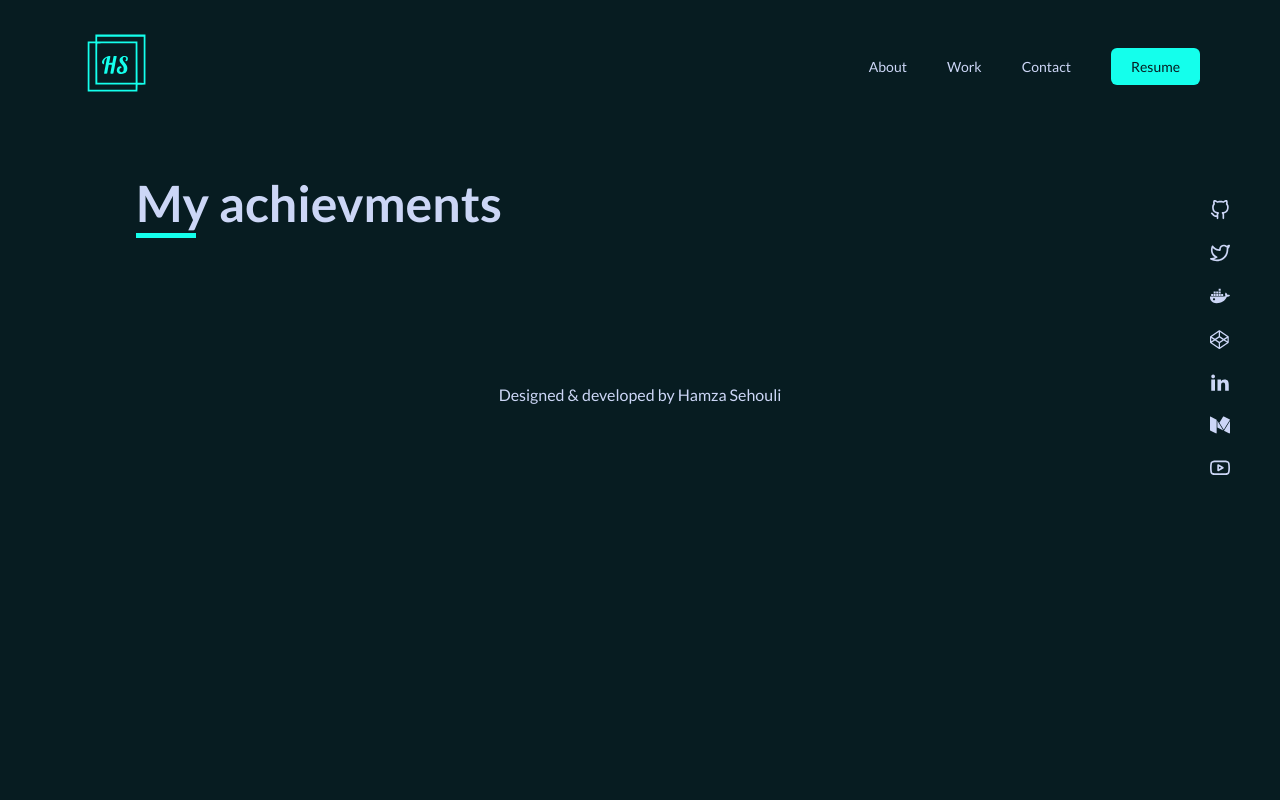
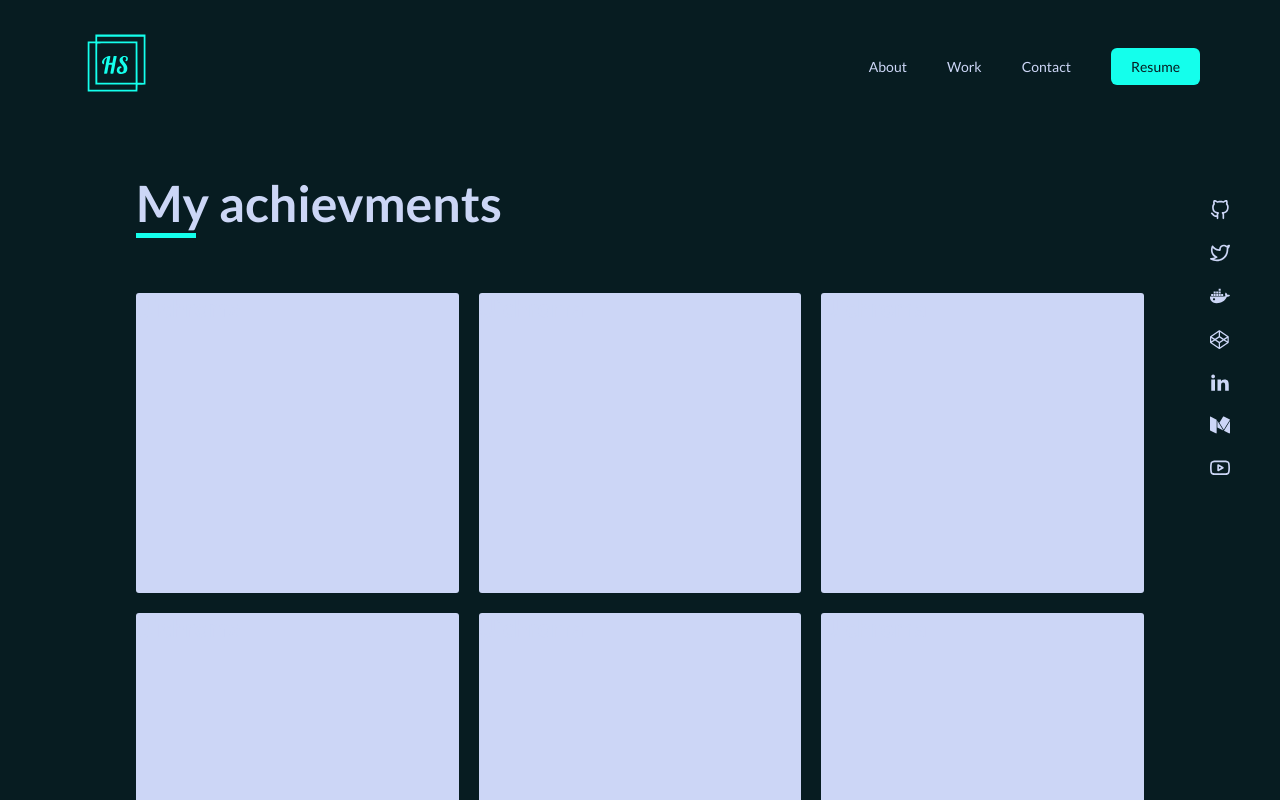
Before and after one commit to Hamzasehouli/myportfolio-nextjs, a Next.js app: page /work in a window 1280 px wide. Shown: the top 800 px of the page. Built offline with nearby package versions, Linux system fonts and the light colour scheme.

Commit message:
Added portfolio data, added workid.js nested route page

```diff
--- /dev/null
+++ b/data/portfolio.js
@@ -0,0 +1,62 @@
+export const portfolio = [
+  {
+    id: "1w",
+    title: "Uichroma",
+    link: "https://uichroma-netlify.app",
+    imageUrl: "sss",
+    github: "sss",
+    techs: ["vue", "html"],
+    descritpion: "ssssssssssss",
+    category: "Frontend",
+  },
+  {
+    id: "2w",
+    title: "Uichroma",
+    link: "https://uichroma-netlify.app",
+    imageUrl: "sss",
+    github: "sss",
+    techs: ["vue", "html"],
+    descritpion: "ssssssssssss",
+    category: "Frontend",
+  },
+  {
+    id: "3w",
+    title: "Uichroma",
+    link: "https://uichroma-netlify.app",
+    imageUrl: "sss",
+    github: "sss",
+    techs: ["vue", "html"],
+    descritpion: "ssssssssssss",
+    category: "Frontend",
+  },
+  {
+    id: "4w",
+    title: "Uichroma",
+    link: "https://uichroma-netlify.app",
+    imageUrl: "sss",
+    github: "sss",
+    techs: ["vue", "html"],
+    descritpion: "ssssssssssss",
+    category: "Frontend",
+  },
+  {
+    id: "4w",
+    title: "Uichroma",
+    link: "https://uichroma-netlify.app",
+    imageUrl: "sss",
+    github: "sss",
+    techs: ["vue", "html"],
+    descritpion: "ssssssssssss",
+    category: "Frontend",
+  },
+  {
+    id: "4w",
+    title: "Uichroma",
+    link: "https://uichroma-netlify.app",
+    imageUrl: "sss",
+    github: "sss",
+    techs: ["vue", "html"],
+    descritpion: "ssssssssssss",
+    category: "Frontend",
+  },
+];
--- a/pages/_app.js
+++ b/pages/_app.js
@@ -1,5 +1,6 @@
 import "../styles/globals.css";
 import "../styles/about.css";
+import "../styles/work.css";
 import Layout from "../components/Layout";
 import { useEffect, useState } from "react";
 import Image from "next/image";
--- a/pages/work/index.js
+++ b/pages/work/index.js
@@ -1,6 +1,22 @@
 import BasePage from "../../components/BasePage";
+import Link from "next/link";
+import { portfolio } from "../../data/portfolio";
+
 const Work = function () {
-  return <BasePage title="My achievments"></BasePage>;
+  const Markup = portfolio.map((w) => {
+    return (
+      <Link passHref href={`/work/${w.title.toLocaleLowerCase()}`}>
+        <li className="work-item" key={w.id}>
+          <h2>{w.title}</h2>
+        </li>
+      </Link>
+    );
+  });
+  return (
+    <BasePage title="My achievments">
+      <ul className="work-list">{Markup}</ul>
+    </BasePage>
+  );
 };
 
 export default Work;
--- /dev/null
+++ b/styles/work.css
@@ -0,0 +1,19 @@
+.work-list {
+  display: grid;
+  width: 100%;
+  grid-template-columns: repeat(auto-fill, minmax(30rem, 1fr));
+  grid-gap: 2rem;
+  margin: 6rem 0;
+}
+
+.work-item {
+  border-radius: 3px;
+  background-color: var(--color-light);
+  height: 30rem;
+  transition: all 0.2s;
+  cursor: pointer;
+}
+
+.work-item:hover {
+  transform: translateY(-10px);
+}
```
Also changed, not shown: pages/work/[workid].js (added).
